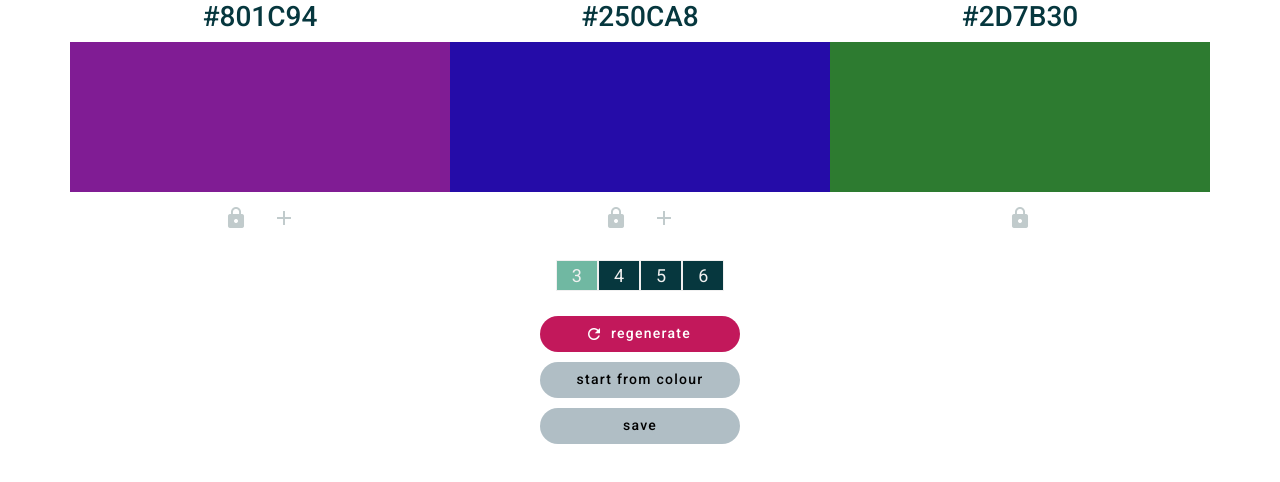
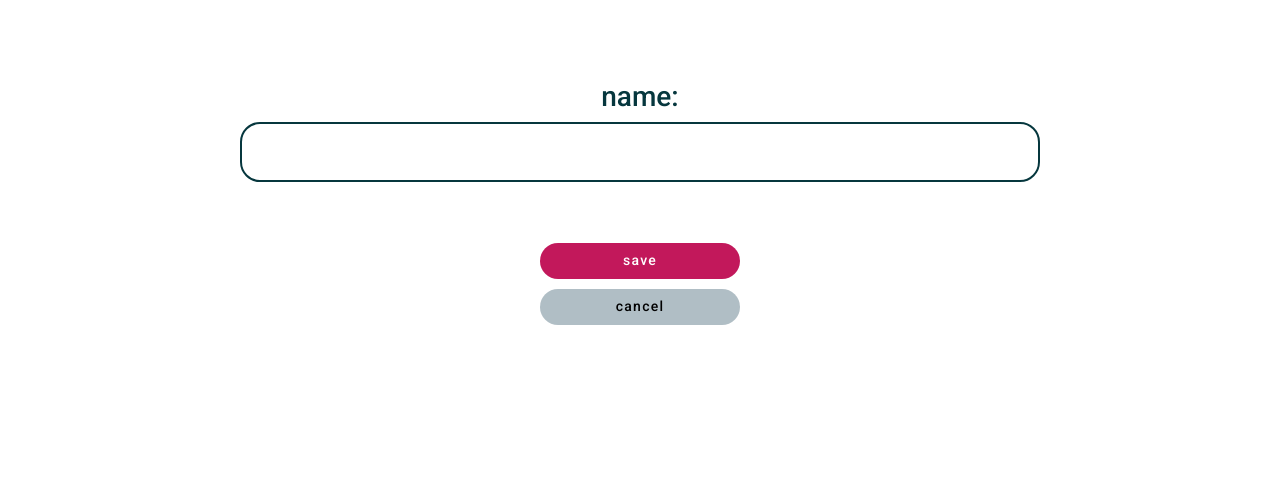
Before and after one commit to NikiDeVisscher/palette-generator, an Angular app: page /save in a window 1280 px wide. Before the commit this address led to /. Shown: the top 482 px of the page. Built offline with nearby package versions, Linux system fonts and the light colour scheme.

Commit message:
Finished save component

```diff
--- a/src/app/app.component.html
+++ b/src/app/app.component.html
@@ -1 +1 @@
-<app-generate-palette></app-generate-palette>
+<router-outlet></router-outlet>
--- a/src/app/app.component.ts
+++ b/src/app/app.component.ts
@@ -1,12 +1,13 @@
 import { Component } from '@angular/core';
-import { RouterOutlet } from '@angular/router';
+import { RouterModule, RouterOutlet } from '@angular/router';
 import { DisplayPaletteComponent } from './components/display-palette/display-palette.component';
 import { GeneratePaletteComponent } from './components/generate-palette/generate-palette.component';
+import { SaveColourComponent } from './components/save-colour/save-colour.component';
 
 @Component({
   selector: 'app-root',
   standalone: true,
-  imports: [DisplayPaletteComponent, GeneratePaletteComponent],
+  imports: [RouterModule, DisplayPaletteComponent, GeneratePaletteComponent, SaveColourComponent],
   templateUrl: './app.component.html',
   styleUrl: './app.component.css'
 })
--- a/src/app/app.routes.ts
+++ b/src/app/app.routes.ts
@@ -1,3 +1,8 @@
 import { Routes } from '@angular/router';
+import { GeneratePaletteComponent } from './components/generate-palette/generate-palette.component';
+import { SaveColourComponent } from './components/save-colour/save-colour.component';
 
-export const routes: Routes = [];
+export const routes: Routes = [
+    {path: '', component: GeneratePaletteComponent},
+    {path: 'save', component: SaveColourComponent}
+];
--- a/src/app/components/generate-palette/generate-palette.component.html
+++ b/src/app/components/generate-palette/generate-palette.component.html
@@ -39,7 +39,7 @@
             <button mat-flat-button color="accent" class="actionButton">start from colour</button>
         </div>
         <div class="col" class="d-flex flex-row justify-content-center">
-            <button mat-flat-button color="accent" class="actionButton">save</button>
+            <button mat-flat-button color="accent" class="actionButton" (click)="onSave()">save</button>
         </div>
     </div>
 </div>
--- a/src/app/components/generate-palette/generate-palette.component.ts
+++ b/src/app/components/generate-palette/generate-palette.component.ts
@@ -7,6 +7,7 @@ import { HexPipe } from '../../pipes/hex.pipe';
 import { MatButtonModule } from '@angular/material/button';
 import { MatIconModule } from '@angular/material/icon';
 import { ColoursService } from '../../services/colours.service';
+import { Router } from '@angular/router';
 
 @Component({
   selector: 'app-generate-palette',
@@ -18,21 +19,29 @@ import { ColoursService } from '../../services/colours.service';
 export class GeneratePaletteComponent implements OnInit {
   palette: Palette = new Palette;
   colours: Colour[] = new Array;
-  locks: boolean[] = new Array(false, false, false);
+  locks: boolean[] = new Array;
   hoveredLock: number = -1;
   coloursAmount: number = 3;
   colourOptions: number[] = new Array;
   min: number = 3;
   max: number = 6;
 
-  constructor(private paletteService: PaletteService, private colourService: ColoursService) {}
+  constructor(private paletteService: PaletteService, private colourService: ColoursService, private router: Router) {}
 
   ngOnInit(): void {
     for (var i = this.min; i <= this.max; i++)
+      this.colourOptions.push(i);
+
+    for (var i = 0; i < this.min; i++)
+      this.locks.push(false);
+
+    if (this.colourService.getLocks() == null)
+      this.generatePalette();
+    else
     {
-      this.colourOptions.push(i);
+      this.colours = this.colourService.getColours();
+      this.locks = this.colourService.getLocks()!;
     }
-    this.generatePalette();
   }
 
   onLockColour(index: number): void {
@@ -153,4 +162,9 @@ export class GeneratePaletteComponent implements OnInit {
     this.locks.push(false);
     this.generatePalette();
   }
+
+  onSave(): void {
+    this.colourService.saveLocks(this.locks);
+    this.router.navigate(['/save']);
+  }
 }
--- a/src/app/components/save-colour/save-colour.component.css
+++ b/src/app/components/save-colour/save-colour.component.css
@@ -0,0 +1,36 @@
+h3 {
+    color: #06373E;
+}
+
+.colour {
+    width: 380px;
+    height: 150px;
+    border-top: 5px solid #06373E;
+    border-bottom: 5px solid #06373E;
+}
+
+.actionButtons>div>button {
+    width: 200px;
+}
+
+.actionButton {
+    margin: 5px 0;
+    border-radius: 30px;
+}
+
+input {
+    width: 800px;
+    height: 60px;
+    border-radius: 20px;
+    font-size: 25px;
+    border: 2px solid #06373E;
+    text-align: center;
+}
+
+.row {
+    margin: 40px auto;
+}
+
+#warning {
+    color: #D6492B;
+}
--- a/src/app/components/save-colour/save-colour.component.html
+++ b/src/app/components/save-colour/save-colour.component.html
@@ -1 +1,37 @@
-<p>save-colour works!</p>
+<div class="container">
+    <div class="row">
+        <div class="col" class="d-flex flex-row justify-content-center">
+            <ng-container *ngFor="let colour of colours; index as i">
+                <div class="text-center">
+                    <h3>{{ colour.hexCode|hex }}</h3>
+                    <div [ngStyle]="{backgroundColor: setColour(colour), borderLeft: setBorderLeft(i), borderRight: setBorderRight(i)}" class="colour"></div>
+                </div>
+            </ng-container>
+        </div>
+    </div>
+
+    <div class="row">
+        <form class="nameForm">
+            <div class="col" class="d-flex flex-row justify-content-center">
+                <h3>name:</h3>
+            </div>
+            <div class="col" class="d-flex flex-row justify-content-center">
+                <input type="text" name="name" (input)="onEnterName($event)"/>
+            </div>
+            <div class="col" class="d-flex flex-row justify-content-center">
+                <p id="warning">{{ warning }}</p>
+            </div>
+        </form>
+    </div>
+
+    <div class="row">
+        <div class="actionButtons">
+        <div class="col" class="d-flex flex-row justify-content-center">
+            <button mat-flat-button color="primary" class="actionButton" (click)="onSave()">save</button>
+        </div>
+        <div class="col" class="d-flex flex-row justify-content-center">
+            <button mat-flat-button color="accent" class="actionButton" (click)="onCancel()">cancel</button>
+        </div>
+        </div>
+    </div>
+</div>
--- a/src/app/components/save-colour/save-colour.component.ts
+++ b/src/app/components/save-colour/save-colour.component.ts
@@ -1,17 +1,90 @@
 import { Component, OnInit } from '@angular/core';
 import { Palette } from '../../models/palette.model';
+import { ColoursService } from '../../services/colours.service';
+import { Colour } from '../../models/colour.model';
+import { CommonModule } from '@angular/common';
+import { HexPipe } from '../../pipes/hex.pipe';
+import { MatButtonModule } from '@angular/material/button';
+import { Router } from '@angular/router';
+import { PaletteService } from '../../services/palette.service';
 
 @Component({
   selector: 'app-save-colour',
   standalone: true,
-  imports: [],
+  imports: [CommonModule, HexPipe, MatButtonModule],
   templateUrl: './save-colour.component.html',
   styleUrl: './save-colour.component.css'
 })
 export class SaveColourComponent implements OnInit {
   palette: Palette = new Palette;
+  colours: Colour[] = new Array;
+  warning: string = "";
+  maxNameLength: number = 50;
+
+  constructor(private colourService: ColoursService, private paletteService: PaletteService, private router: Router) {}
 
   ngOnInit(): void {
+    this.colours = this.colourService.getColours();
+  }
 
+  setColour(colour: Colour): string {
+    var value = 'rgb(';
+    value += colour.rValue.toString() + ', ';
+    value += colour.gValue.toString() + ', ';
+    value += colour.bValue.toString() + ')';
+    return value;
+  }
+
+  setBorderLeft(index: number): string {
+    var value = 'none';
+    if (index == 0)
+    {
+      value = '5px solid #06373E';
+    }
+
+    return value;
+  }
+
+  setBorderRight(index: number): string {
+    var value = 'none';
+    if (index == this.colours.length -1)
+    {
+      value = '5px solid #06373E';
+    }
+
+    return value;
+  }
+
+  onEnterName(event: Event): void {
+    this.palette.name = (event.target as HTMLInputElement).value;
+
+    if (this.palette.name.length >= this.maxNameLength - 5)
+    {
+      this.warning = this.palette.name.length + "/" + this.maxNameLength;
+    }
+    else
+      this.warning = "";
+  }
+
+  onSave(): void {
+    if (this.palette.name?.length! > this.maxNameLength)
+    {
+      this.warning = "Name exceeds maximum character count";
+    }
+    else if (this.palette.name?.length! > 0)
+    {
+      this.warning = "";
+      this.palette.colours = this.colours;
+      this.paletteService.addPalette(this.palette);
+      this.router.navigate(['/view']);
+    }
+    else
+    {
+      this.warning = "Enter a name";
+    }
+  }
+
+  onCancel(): void {
+    this.router.navigate(['/']);
   }
 }
--- /dev/null
+++ b/src/app/components/view-palettes/view-palettes.component.html
@@ -0,0 +1 @@
+<p>view-palettes works!</p>
--- a/src/app/services/colours.service.ts
+++ b/src/app/services/colours.service.ts
@@ -6,6 +6,7 @@ import { Colour } from '../models/colour.model';
 })
 export class ColoursService {
   colours: Colour[] = new Array;
+  locks: boolean[] = new Array;
 
   constructor() { }
 
@@ -29,4 +30,16 @@ export class ColoursService {
   resetColours(): void {
     this.colours = new Array;
   }
+
+  saveLocks(locks: boolean[]): void {
+    this.locks = new Array;
+    this.locks = locks;
+  }
+
+  getLocks(): boolean[] | null {
+    if (this.locks.length == 0)
+      return null;
+    else
+      return this.locks;
+  }
 }
```
Also changed, not shown: src/app/components/view-palettes/view-palettes.component.ts (added, +12 -0 lines), src/app/components/view-palettes/view-palettes.component.css (added), 1 other file (tests, documents, lock files or other folders).
